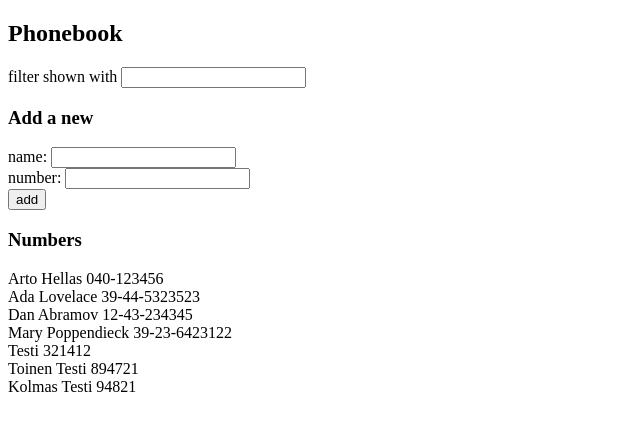
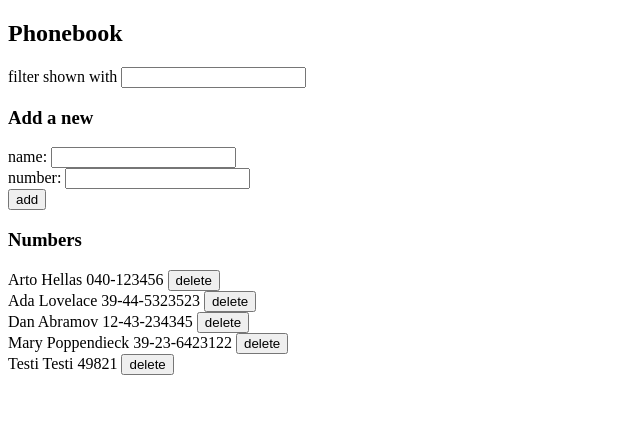
Before and after one commit to mikkohyy/full-stack-open, a React (Create React App) app in the folder part2/phonebook/: page / in a window 1280 px wide. Shown: the top 430 px of the page, without its empty margins (0-640 px from the left). Built offline with nearby package versions, Linux system fonts and the light colour scheme; data requests are answered from the project's data file.

Commit message:
add exercise 2.17

```diff
--- a/part2/phonebook/db.json
+++ b/part2/phonebook/db.json
@@ -21,19 +21,9 @@
       "id": 4
     },
     {
-      "name": "Testi",
-      "number": "321412",
+      "name": "Testi Testi",
+      "number": "49821",
       "id": 5
-    },
-    {
-      "name": "Toinen Testi",
-      "number": "894721",
-      "id": 6
-    },
-    {
-      "name": "Kolmas Testi",
-      "number": "94821",
-      "id": 7
     }
   ]
 }
--- a/part2/phonebook/src/App.js
+++ b/part2/phonebook/src/App.js
@@ -40,14 +40,36 @@ const AddPersonForm = ({ variablesAndFunctions }) => {
 const Person = ({ person }) => {
   const {name, number } = person
   return (
-    <div>{name} {number}</div>
+    <>
+      {name} {number}
+    </>
   )
 }
 
-const FilteredPhonebook = ({ persons }) => {
+const Button = ({ onClick }) => {
+  return (
+    <button onClick={onClick}>delete</button>
+  )
+}
+
+const PhonebookEntry = ({ person, handleRemove }) => {
+  const removePerson = () => {
+    return handleRemove(person.id, person.name)
+  }
+
+  return(
+    <div>
+      <Person person={person} /> <Button onClick={removePerson} />
+    </div>
+  )
+}
+
+const FilteredPhonebook = ({ persons, handleRemove }) => {
   return (
     <div>
-      {persons.map(person => <Person key={person.name} person={person} />)}
+      {persons.map(person =>
+        <PhonebookEntry key={person.id} person={person} handleRemove={handleRemove} />
+      )}
     </div>
   )
 }
@@ -114,6 +136,14 @@ const App = () => {
     }
   }
 
+  const deletePerson = (id, name) => {
+    if (window.confirm(`Delete ${name}?`)) {
+      const updatedPersons = persons.filter(person => person.id !== id)
+      setPersons(updatedPersons)
+      personService.remove(id)
+    }
+  }
+
   const formVariablesAndFunctions = {
     name: {
       field: newName,
@@ -135,7 +165,7 @@ const App = () => {
       <Header text="Add a new" size="h3" />
       <AddPersonForm variablesAndFunctions={formVariablesAndFunctions} />
       <Header text="Numbers" size="h3" />
-      <FilteredPhonebook persons={filteredPersons} />
+      <FilteredPhonebook persons={filteredPersons} handleRemove={deletePerson}/>
     </div>
   )
 }
--- a/part2/phonebook/src/services/persons.js
+++ b/part2/phonebook/src/services/persons.js
@@ -11,7 +11,12 @@ const create = (newPerson) => {
   return request.then(response => response.data)
 }
 
+const remove = (id) => {
+  return axios.delete(`${baseUrl}/${id}`)
+}
+
 export default {
   getAll,
-  create
+  create,
+  remove
 }
```
